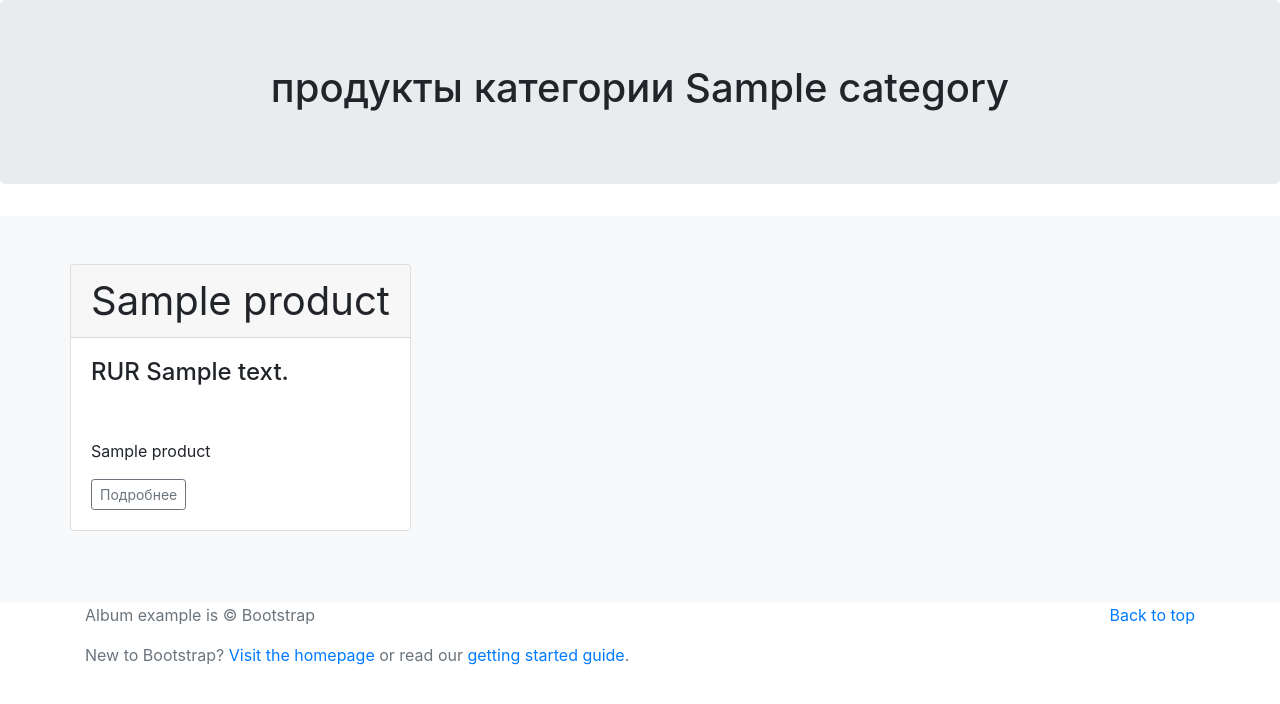
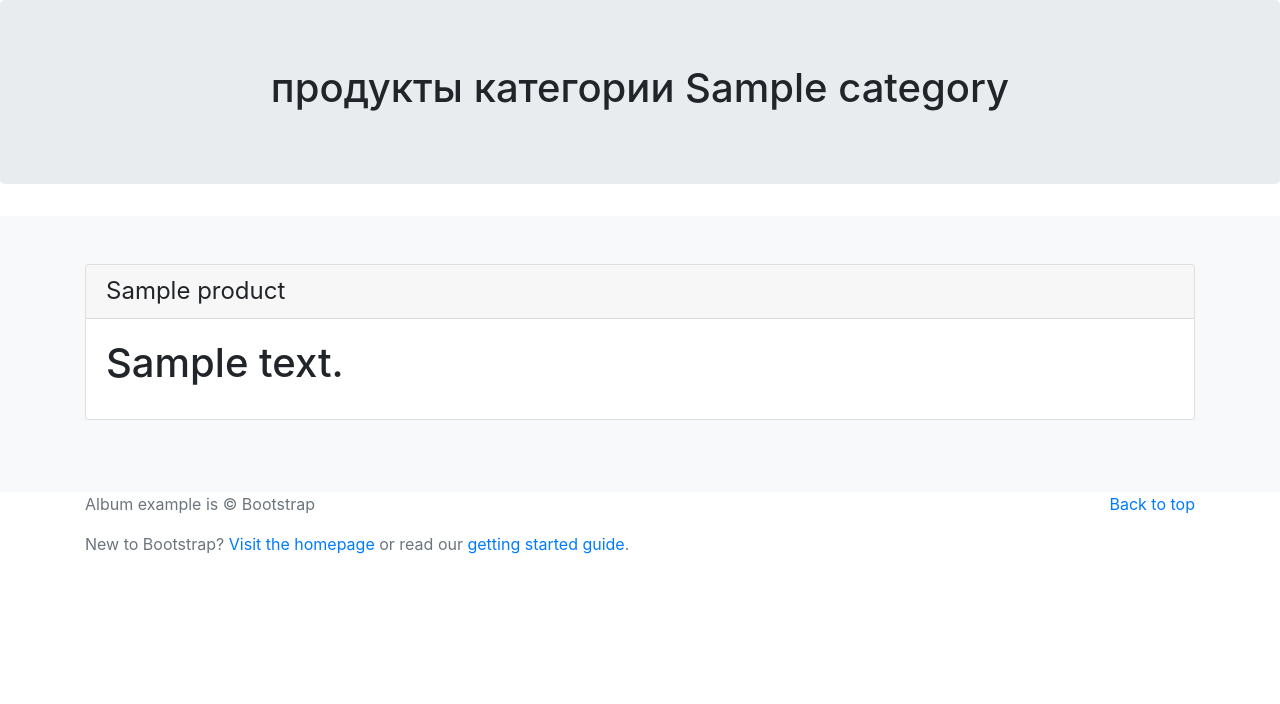
Before and after one commit to elenapronichkina/project_19.2, a Django app: page /product/1/ in a window 1280 px wide. Shown: the part 56-760 px from the top of the page. Run offline with Django 4.2, Linux system fonts and the light colour scheme; tables that the repository leaves empty hold one stand-in row (values such as "Sample post"); some libraries are stand-ins or nearby versions.

Commit message:
add code

```diff
--- a/catalog/templates/catalog/product.html
+++ b/catalog/templates/catalog/product.html
@@ -3,24 +3,13 @@
 {% load my_tags %}
 
 {% block content %}
-    <div class="row">
         {% for object in object_list %}
             <div class="card mb-4 box-shadow">
                 <div class="card-header">
-                    <h1 class="my-0 font-weight-normal">{{ object.name }}</h1>
+                    <h4 class="my-0 font-weight-normal">{{ object.name }}</h4>
                 </div>
                 <div class="card-body">
-                    <h4 class="card-title pricing-card-title">RUR {{ object.description }}</h4>
-                </div>
-                <div class="card-body">
-                    <p class="card-text">{{object.name}}</p>
-                    <div class="d-flex justify-content-between align-items-center">
-                        <div class="btn-group">
-                            <a href="{% url 'catalog:product' object.pk %}" type="button"
-                               class="btn btn-sm btn-outline-secondary">Подробнее</a>
-                        </div>
-                        <small class="text-muted"></small>
-                    </div>
+                    <h1 class="card-title pricing-card-title">{{ object.description|slice:100 }}</h1>
                 </div>
             </div>
         {% endfor %}
```
